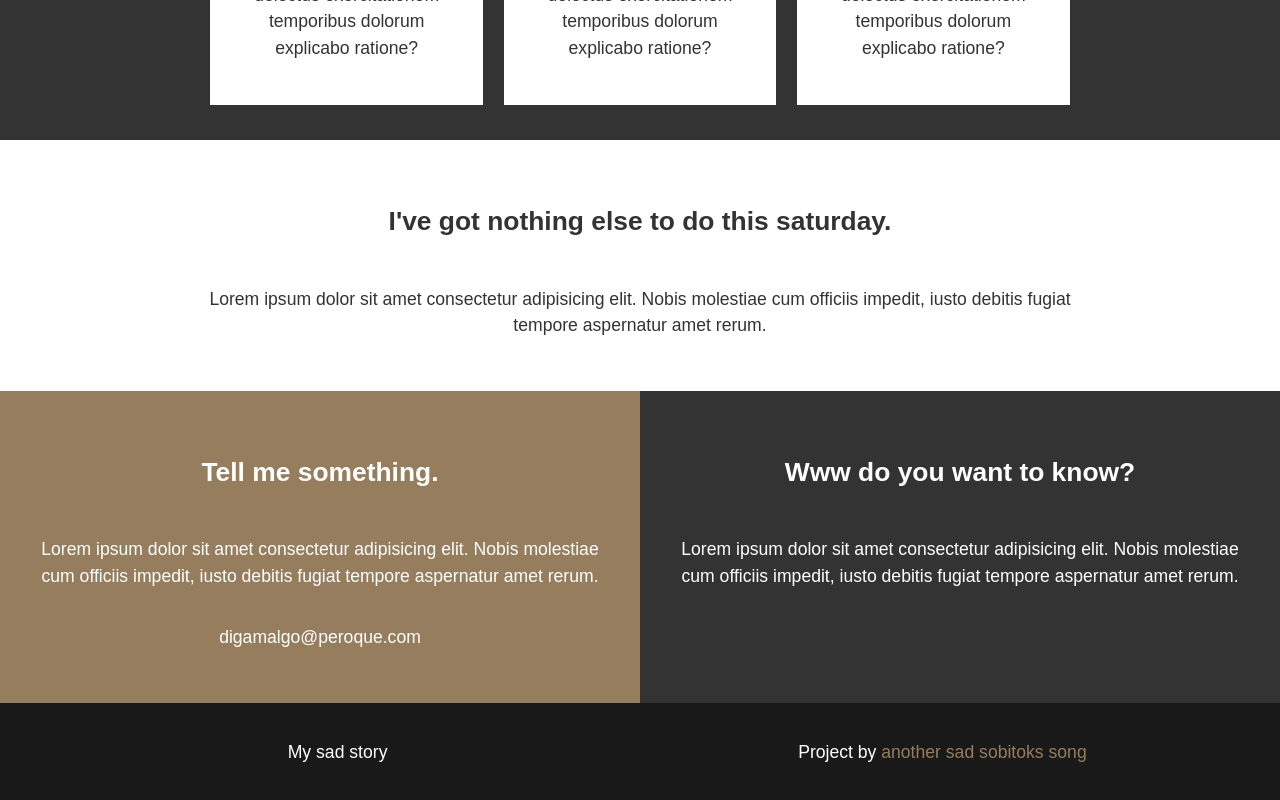
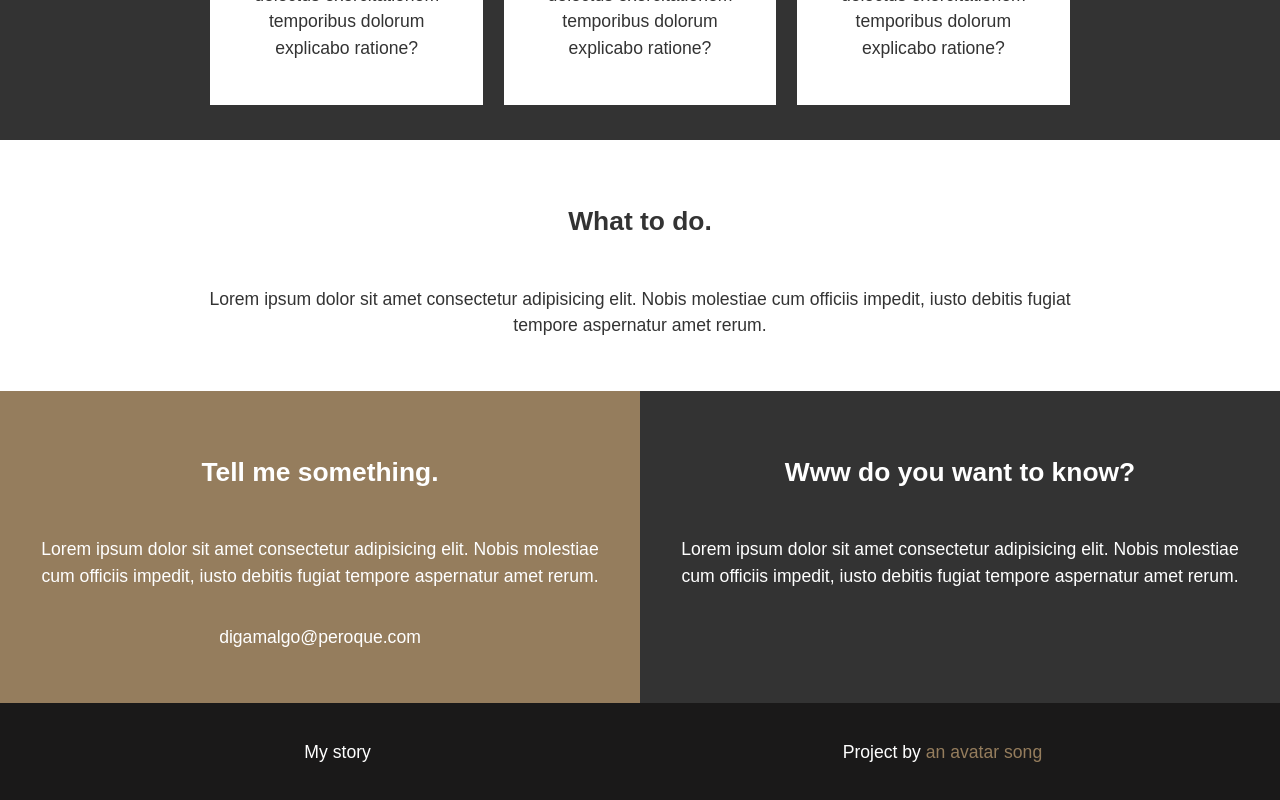
Before and after one commit to sobitoks/mystory, a website: page build/index.html in a window 1280 px wide. Shown: the part 1356-2156 px from the top of the page. Drawn offline with Linux system fonts and the light colour scheme.

Commit message:
Change text

```diff
--- a/build/index.html
+++ b/build/index.html
@@ -12,7 +12,7 @@
     <header id="ms-showcase" class="ms-grid">
         <div class="ms-bg-image"></div>
         <div class="ms-content-wrap">
-            <h1>Welcome to my (sad) story</h1>
+            <h1>Welcome to my story</h1>
             <p>Lorem ipsum, dolor sit amet consectetur adipisicing elit. Saepe molestias dolore odio esse veniam quibusdam, quo praesentium sapiente explicabo culpa doloremque. Magni voluptas impedit magnam, culpa consequatur rem sapiente unde.</p>
             <a href="#ms-section-b" class="ms-btn">Read More</a>
         </div>
@@ -66,7 +66,7 @@
         <!-- section c -->
         <section id="ms-section-c" class="ms-grid">
             <div class="ms-content-wrap">
-                <h2 class="ms-content-title">I've got nothing else to do this saturday.</h2>
+                <h2 class="ms-content-title">What to do.</h2>
                 <p>Lorem ipsum dolor sit amet consectetur adipisicing elit. Nobis molestiae cum officiis impedit, iusto debitis fugiat tempore aspernatur amet rerum.</p>
             </div>
         </section>
@@ -86,8 +86,8 @@
 
         <!-- Footer -->
         <footer id="ms-main-footer" class="ms-grid">
-            <div>My sad story</div>
-            <div>Project by <a href="https://www.youtube.com/watch?v=RFF26LlHFVU" target="_blank" rel="noopener noreferrer"> another sad sobitoks song</a></div>
+            <div>My story</div>
+            <div>Project by <a href="https://www.youtube.com/watch?v=RFF26LlHFVU" target="_blank" rel="noopener noreferrer"> an avatar song</a></div>
         </footer>
     </main>
 </body>
```
